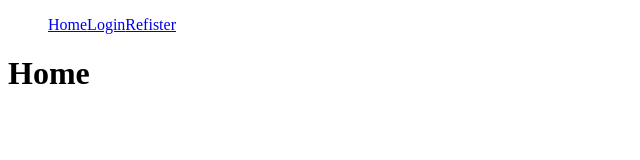
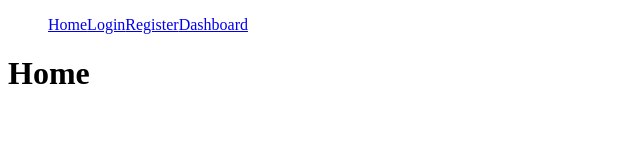
Before and after one commit to jdenzel/COSC484-group5-project, a React (Vite) app in the folder client/: page / in a window 1280 px wide. Shown: the top 160 px of the page, without its empty margins (0-640 px from the left). Built offline with nearby package versions, Linux system fonts and the light colour scheme.

Commit message:
Created dashboard page

```diff
--- a/client/src/App.jsx
+++ b/client/src/App.jsx
@@ -12,7 +12,8 @@ function App() {
         <ul>
           <Link to="/">Home</Link>
           <Link to="/login">Login</Link>
-          <Link to="/register">Refister</Link>
+          <Link to="/register">Register</Link>
+          <Link to="/dashboard">Dashboard</Link>
         </ul>
       </nav>
       <main>
```
Also changed, not shown: client/src/pages/Dashboard.jsx (added, +7 -0 lines), client/package.json (line endings or trailing spaces).
